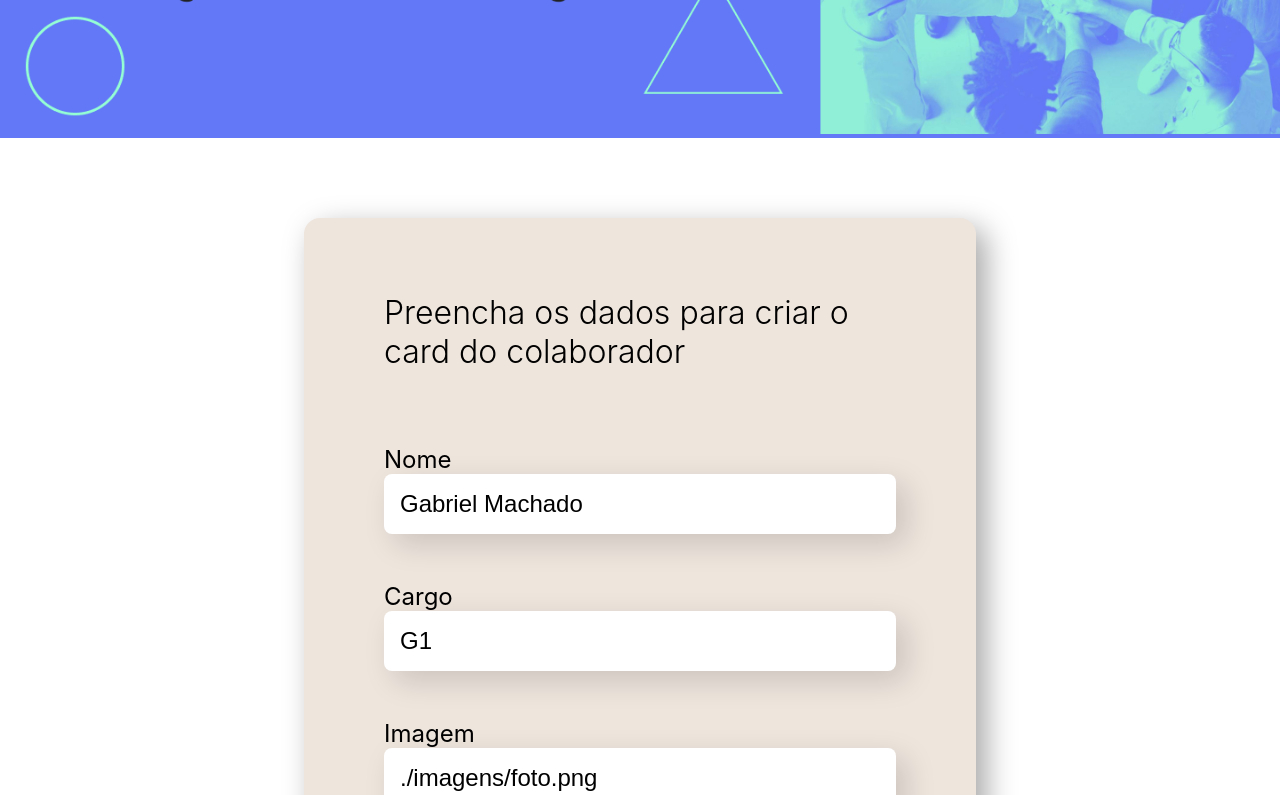
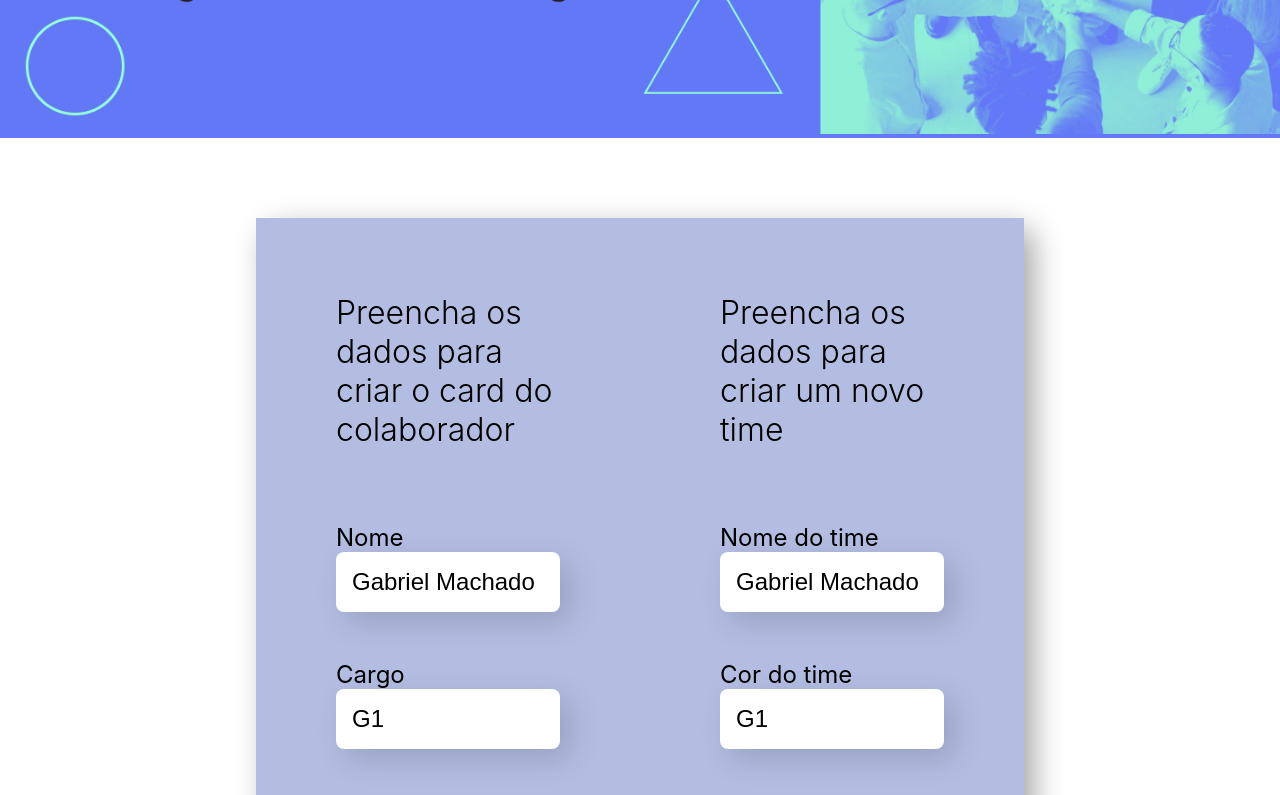
Before and after one commit to GabrielPPM/React-desenvolvendo-com-JavaScript, a React (Create React App) app in the folder organo/: page / in a window 1280 px wide. Shown: the part 360-1155 px from the top of the page. Built offline with nearby package versions, Linux system fonts and the light colour scheme.

Commit message:
começado: formulário para criação de novo time

```diff
--- a/organo/src/App.js
+++ b/organo/src/App.js
@@ -36,10 +36,15 @@ function App() {
 		})
 	);
 
-	function mudarCorDoTime(nome, cor) {
+	function aoDeletar(id) {
+		setColaboradores(colaboradores.filter((colaborador) => colaborador.id !== id)
+	)
+	}
+
+	function mudarCorDoTime(id, cor) {
 		setTimes(
 			times.map((time) => {
-				if (time.nome === nome) {
+				if (time.id === id) {
 					time.cor = cor;
 				}
 				return time;
@@ -47,7 +52,7 @@ function App() {
 		);
 	}
 
-	console.log(colaboradores)
+
 	return (
 		<div className="app">
 			<Banner />
@@ -67,9 +72,11 @@ function App() {
 					return (
 						<Time
 							key={time.nome}
+							id={time.id}
 							nome={time.nome}
 							cor={time.cor}
 							colaboradores={colaboradores}
+							aoDeletar={aoDeletar}
 							mudarCor={mudarCorDoTime}></Time>
 					);
 				} else return "";
--- a/organo/src/componentes/CardColaborador/index.js
+++ b/organo/src/componentes/CardColaborador/index.js
@@ -4,7 +4,9 @@ import { IoIosCloseCircle } from "react-icons/io";
 const CardColaborador = ({ cor, colaborador, aoDeletar, id }) => {
 	return (
 		<section className="card" style={{ borderTopColor: cor }}>
-			<div className="deletar" onClick={aoDeletar}>
+			<div className="deletar" onClick={evento =>
+				{console.log('EVENTO', evento.target)
+					aoDeletar(id)}}>
 				<IoIosCloseCircle size={30} className="deletar-icon"/>
 			</div>
 			<img src={colaborador.imagem} alt={colaborador.nome}></img>
--- a/organo/src/componentes/Fomulario/Formulario.css
+++ b/organo/src/componentes/Fomulario/Formulario.css
@@ -1,15 +1,24 @@
+.formulario-container{
+    width: 100%;
+    display: flex;
+    justify-content: center;
+}
+
 .formulario{
     display: flex;
+    width: 60vw;
+    height: auto;
+    box-shadow: 0.62rem 0.62rem 1.88rem rgb(167, 167, 167);
+    border-radius: 1rem;
+    margin: 5rem 0;
+}
+.formulario form{
+    display: flex;
     flex-direction: column;
-    justify-self: center;
-    justify-content: center;
+    width: 100%;
     gap: 3rem;
-    width: 40vw;
-    margin: 5rem 0;
-    border-radius: 1rem;
-    background-color: rgb(238, 229, 221);
+    background-color: rgb(179, 189, 226);
     padding: 3rem 5rem 4rem 5rem;
-    box-shadow: 0.62rem 0.62rem 1.88rem rgb(167, 167, 167);
 }
 
 .formulario h1{
--- a/organo/src/componentes/Fomulario/index.js
+++ b/organo/src/componentes/Fomulario/index.js
@@ -29,8 +29,9 @@ const Formulario = (props) => {
 
 
     return(
-        <section>
-            <form className='formulario' onSubmit={aoSalvar}>
+        <section className="formulario-container">
+            <div className='formulario'>
+                <form  onSubmit={aoSalvar}>
                     <h1>{props.texto}</h1>
                     <CampoTexto obrigatorio={true} label='Nome' placeholder='Digite seu nome' valor={nome} aoAlterado={valor => setNome(valor)}></CampoTexto>
                     <CampoTexto obrigatorio={true} label='Cargo' placeholder='Digite seu cargo' valor={cargo} aoAlterado={valor => setCargo(valor)}></CampoTexto>
@@ -40,6 +41,15 @@ const Formulario = (props) => {
                         Criar Card
                     </Botao>
                 </form>
+                <form onSubmit={aoSalvar}>
+                    <h1>Preencha os dados para criar um novo time</h1>
+                    <CampoTexto obrigatorio={true} label='Nome do time' placeholder='Digite o nome time' valor={nome} aoAlterado={valor => setNome(valor)}></CampoTexto>
+                    <CampoTexto obrigatorio={true} label='Cor do time' placeholder='Digite a cor do time em HEX' valor={cargo} aoAlterado={valor => setCargo(valor)}></CampoTexto>
+                    <Botao>
+                        Criar Card
+                    </Botao>
+                </form>
+            </div>
         </section>
     )
 
--- a/organo/src/componentes/Time/index.js
+++ b/organo/src/componentes/Time/index.js
@@ -4,19 +4,17 @@ import "./Time.css";
 
 const Time = ({
 	cor,
+	id,
 	nome,
 	colaboradores,
 	aoDeletar,
 	mudarCor,
 }) => {
-	function aoDeletar(id) {
-		console.log("DELETANDO COLABORADOR!");
-		console.log(colaboradores[id]);
-	}
+
 
 	return (
-		<section className="time" style={{ backgroundColor: hexToRgba(cor, ' 0.7'), backgroundImage: 'url(./imagens/fundo.png)'}}>
-			<input value={cor} onChange={evento => mudarCor(nome, evento.target.value)} type="color" className="input-cor"/>
+		<section className="time" style={{ backgroundColor: hexToRgba(cor, ' 0.65'), backgroundImage: 'url(./imagens/fundo.png)'}}>
+			<input value={cor} onChange={evento => mudarCor(id, evento.target.value)} type="color" className="input-cor"/>
 			<h3 style={{ borderBottomColor: cor }}>{nome}</h3>
 			<div className="colaboradores">
 				{colaboradores.map((colaborador, index) => {
@@ -24,7 +22,7 @@ const Time = ({
 						return (
 							<CardColaborador
 								key={index}
-								id={index}
+								id={colaborador.id}
 								colaborador={colaborador}
 								cor={cor}
 								aoDeletar={aoDeletar}
```
Lines whose indentation alone changed are shown as unchanged.
